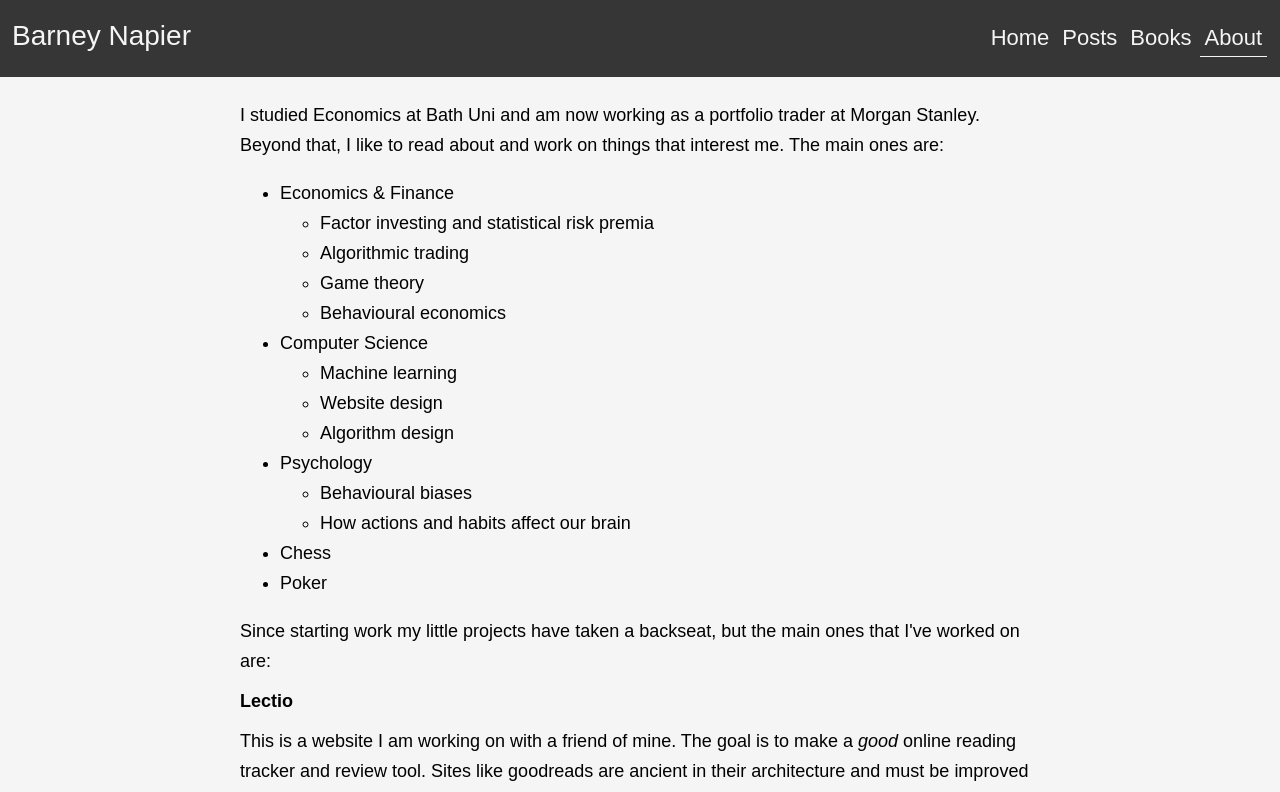
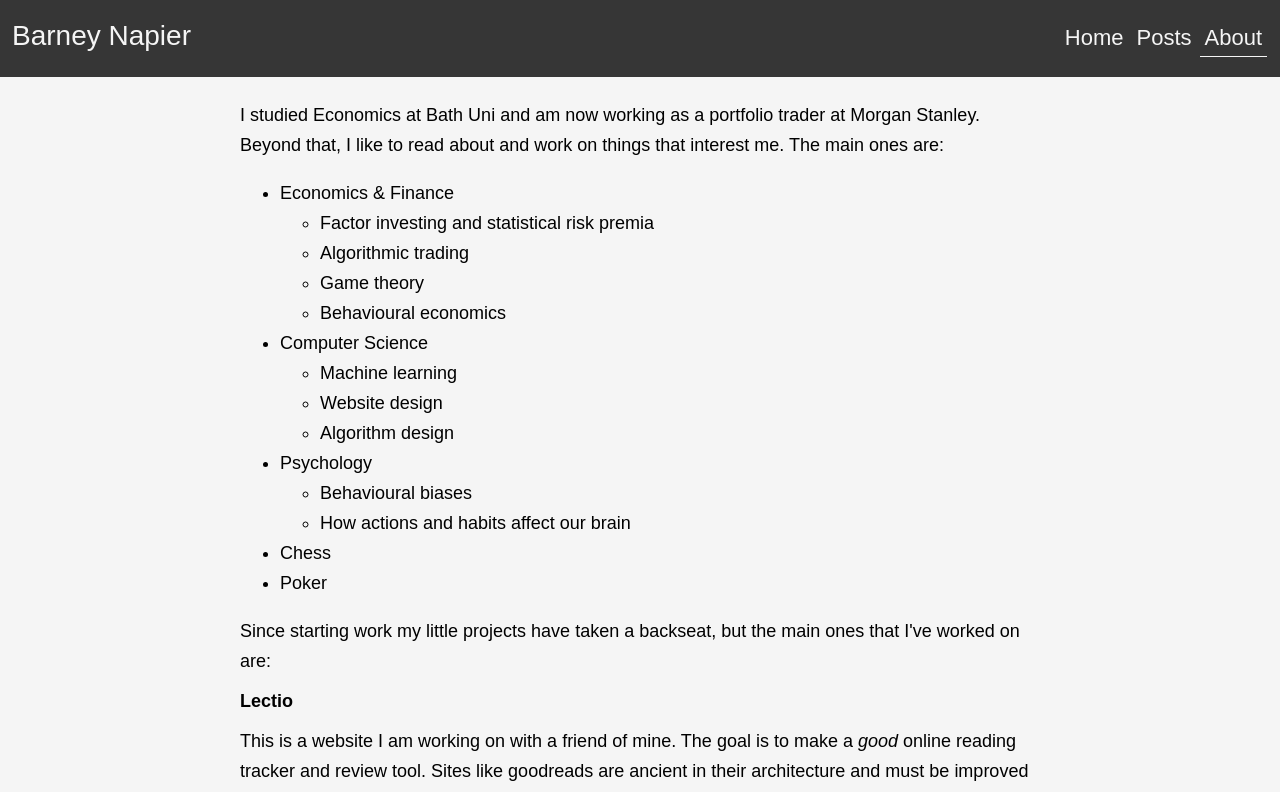
Before and after one commit to BarnabyN/blog_frontend, a React (Create React App) app: page /about in a window 1280 px wide. Shown: the top 792 px of the page. Built offline with nearby package versions, Linux system fonts and the light colour scheme.

Commit message:
Remove books page

```diff
--- a/src/App.js
+++ b/src/App.js
@@ -21,9 +21,6 @@ export default function App() {
         </Route>
         <Route path="/about">
           <AboutPage />
-        </Route>
-        <Route path="/books">
-          <BooksPage />
         </Route>
         <Route path="/post/:id">
           <PostPage />
--- a/src/components/CustomNavbar.js
+++ b/src/components/CustomNavbar.js
@@ -13,7 +13,6 @@ export default function CustomNavbar() {
         <span className="navtabs">
           <CustomNavlink to="/home" text="Home" />
           <CustomNavlink to="/posts" text="Posts" />
-          <CustomNavlink to="/books" text="Books" />
           <CustomNavlink to="/about" text="About" />
         </span>
       </nav>
```
